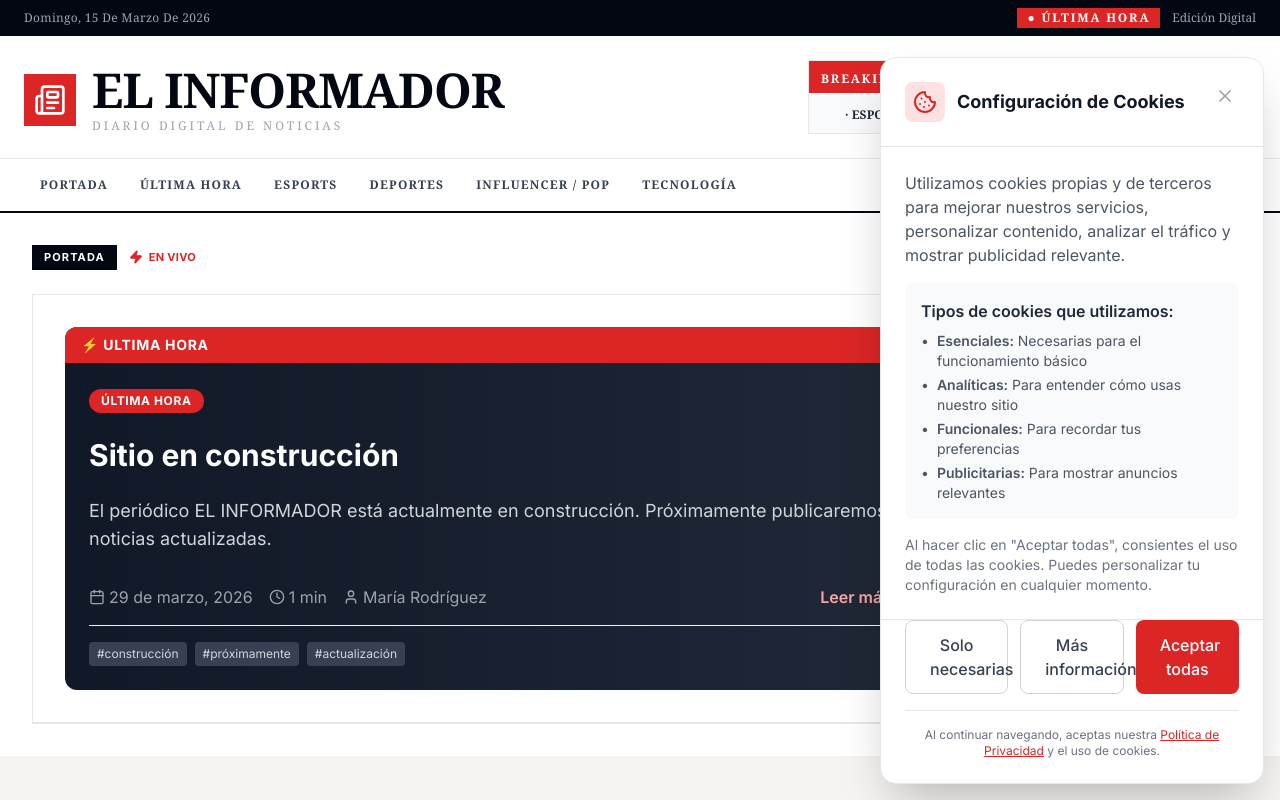
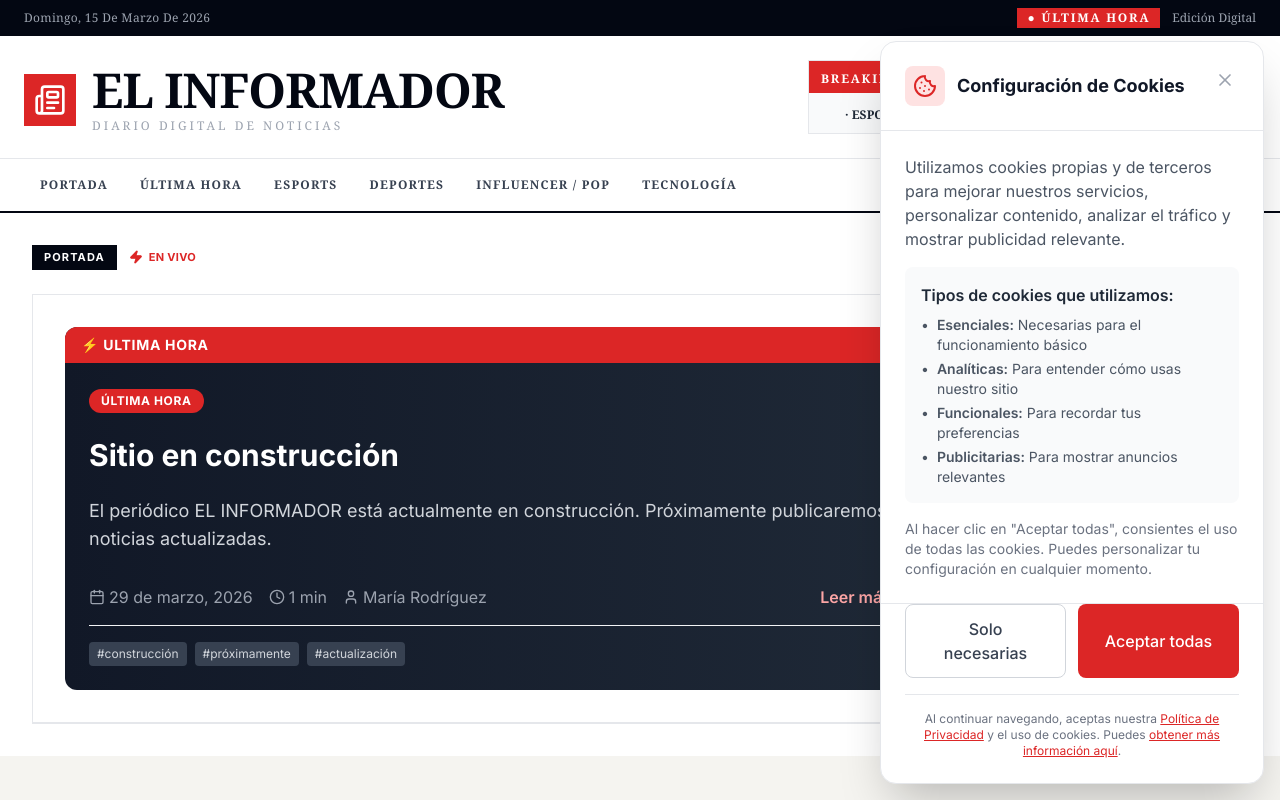
Before and after one commit to clawdbot-liaz/seo-blog-periodico, a Next.js app: page / in a window 1280 px wide. Shown: the top 800 px of the page. Built offline with nearby package versions, Linux system fonts and the light colour scheme.

Commit message:
Fix: Replace 'Más información' button with text link in cookies popup footer for better UX

```diff
--- a/components/CookiesPopup.tsx
+++ b/components/CookiesPopup.tsx
@@ -96,7 +96,7 @@ export default function CookiesPopup() {
         </div>
 
         <div className="p-4 md:p-6 pt-0 md:pt-0 border-t border-gray-200">
-          <div className="grid grid-cols-1 sm:grid-cols-3 gap-2 md:gap-3">
+          <div className="grid grid-cols-1 sm:grid-cols-2 gap-2 md:gap-3">
             <button
               onClick={rejectCookies}
               className="px-4 py-2.5 md:px-6 md:py-3 border border-gray-300 text-gray-700 font-medium rounded-lg hover:bg-gray-50 transition text-sm md:text-base"
@@ -105,15 +105,8 @@ export default function CookiesPopup() {
             </button>
 
             <button
-              onClick={openPrivacyPolicy}
-              className="px-4 py-2.5 md:px-6 md:py-3 border border-gray-300 text-gray-700 font-medium rounded-lg hover:bg-gray-50 transition text-sm md:text-base"
-            >
-              Más información
-            </button>
-
-            <button
               onClick={acceptCookies}
-              className="px-4 py-2.5 md:px-6 md:py-3 bg-red-600 text-white font-medium rounded-lg hover:bg-red-700 transition text-sm md:text-base col-span-1 sm:col-span-3 md:col-span-1"
+              className="px-4 py-2.5 md:px-6 md:py-3 bg-red-600 text-white font-medium rounded-lg hover:bg-red-700 transition text-sm md:text-base"
             >
               Aceptar todas
             </button>
@@ -132,7 +125,17 @@ export default function CookiesPopup() {
               >
                 Política de Privacidad
               </a>
-              {' '}y el uso de cookies.
+              {' '}y el uso de cookies. Puedes{' '}
+              <a
+                href="/privacidad"
+                className="text-red-600 hover:text-red-800 underline"
+                onClick={(e) => {
+                  e.preventDefault()
+                  openPrivacyPolicy()
+                }}
+              >
+                obtener más información aquí
+              </a>.
             </p>
           </div>
         </div>
```
